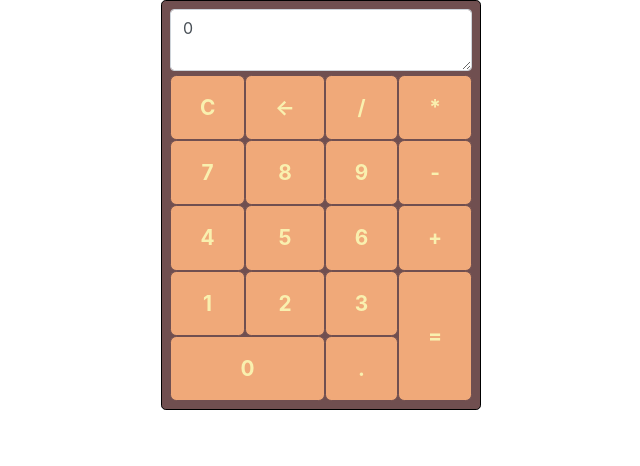
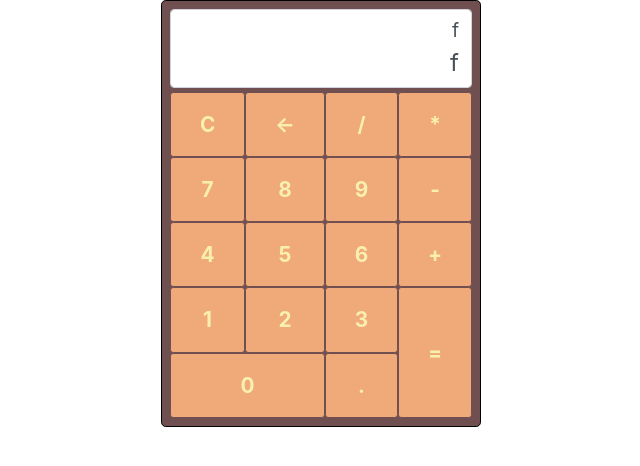
Before and after one commit to fa-901/react-calc, a React (Create React App) app: page / in a window 1280 px wide. Shown: the top 466 px of the page, without its empty margins (319-959 px from the left). Built offline with nearby package versions, Linux system fonts and the light colour scheme.

Commit message:
style changes

```diff
--- a/src/App.js
+++ b/src/App.js
@@ -42,7 +42,14 @@ class App extends Component {
 
 		return (
 			<div className='calc-box container p-2'>
-				<textarea rows={2} className={`form-control mb-1`} value={output}/>
+				<div className='outputBox mb-1'>
+					<div className='formula'>
+						f
+					</div>
+					<div className='result'>
+						f
+					</div>
+				</div>
 				<div className='calc-grid'>
 					{btns}
 				</div>
--- a/src/css/style.css
+++ b/src/css/style.css
@@ -1,6 +1,7 @@
 @media only screen and (max-width: 600px) {
     .calc-box{
         width: 100%;
+        height: 100vh;
         border: 1px solid black;
         border-radius: 0.3em;
         background-color: #704F50;
@@ -32,7 +33,7 @@
 .inputBtn{
     display: inline-block;
     border: 1px solid #704F50;
-    border-radius: 0.3em;
+    border-radius: 0.2rem;
     padding: 1rem 1rem;
     margin: 0;
     font-size: 1.3rem;
@@ -54,3 +55,21 @@
 .inputBtn:active {
     transform: scale(0.90);
 }
+.outputBox{
+    display: block;
+    width: 100%;
+    padding: 0.375rem 0.75rem;
+    font-size: 1.5rem;
+    font-weight: 400;
+    text-align: right;
+    line-height: 1.5;
+    color: #495057;
+    background-color: #fff;
+    background-clip: padding-box;
+    border: 1px solid #ced4da;
+    border-radius: 0.25rem;
+    transition: border-color 0.15s ease-in-out, box-shadow 0.15s ease-in-out;
+}
+.formula{
+    font-size: 1.2rem;
+}
```
